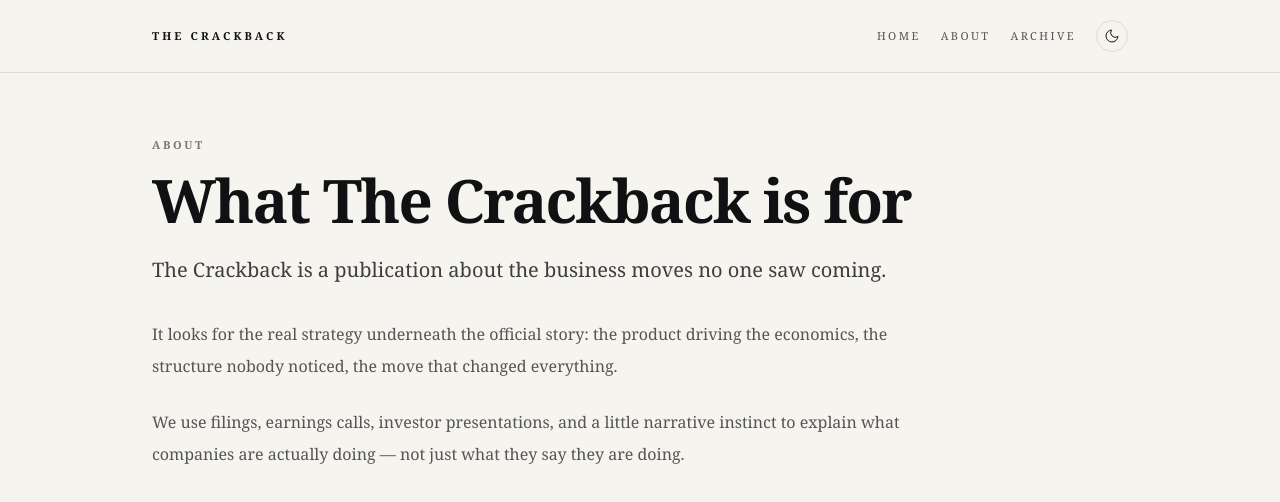
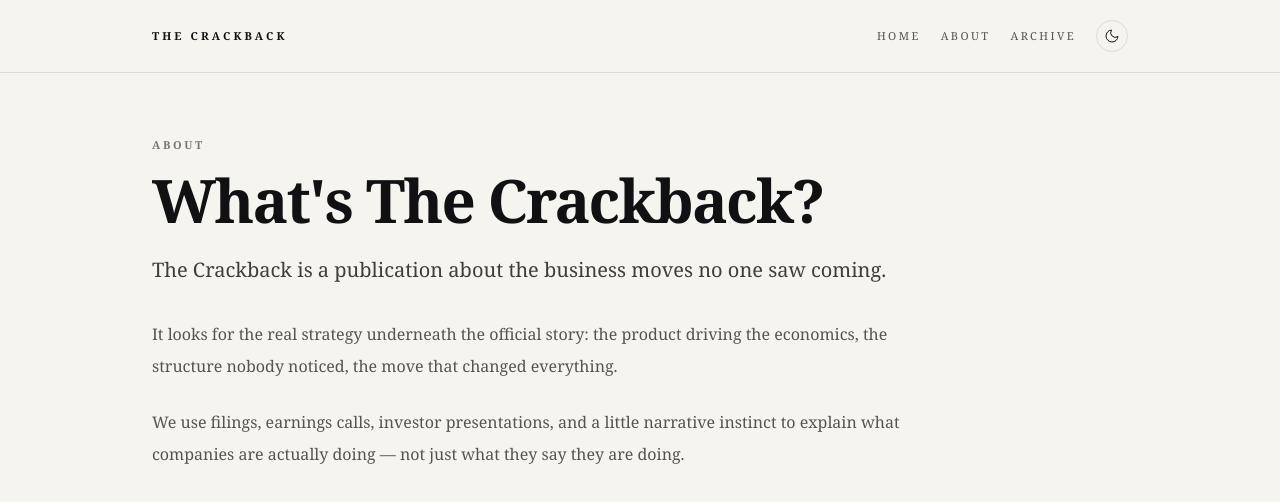
Before and after one commit to theamericanpiedmont/thecrackback, a Next.js app: page /about in a window 1280 px wide. Shown: the top 502 px of the page. Built offline with nearby package versions, Linux system fonts and the light colour scheme.

Commit message:
About updates

```diff
--- a/src/app/about/page.tsx
+++ b/src/app/about/page.tsx
@@ -12,7 +12,7 @@
           </p>
 
           <h1 className="mt-4 text-5xl font-semibold tracking-[-0.03em] sm:text-6xl">
-            What The Crackback is for
+            What's The Crackback?
           </h1>
 
           <p className="mt-6 text-xl leading-relaxed opacity-80">
```
